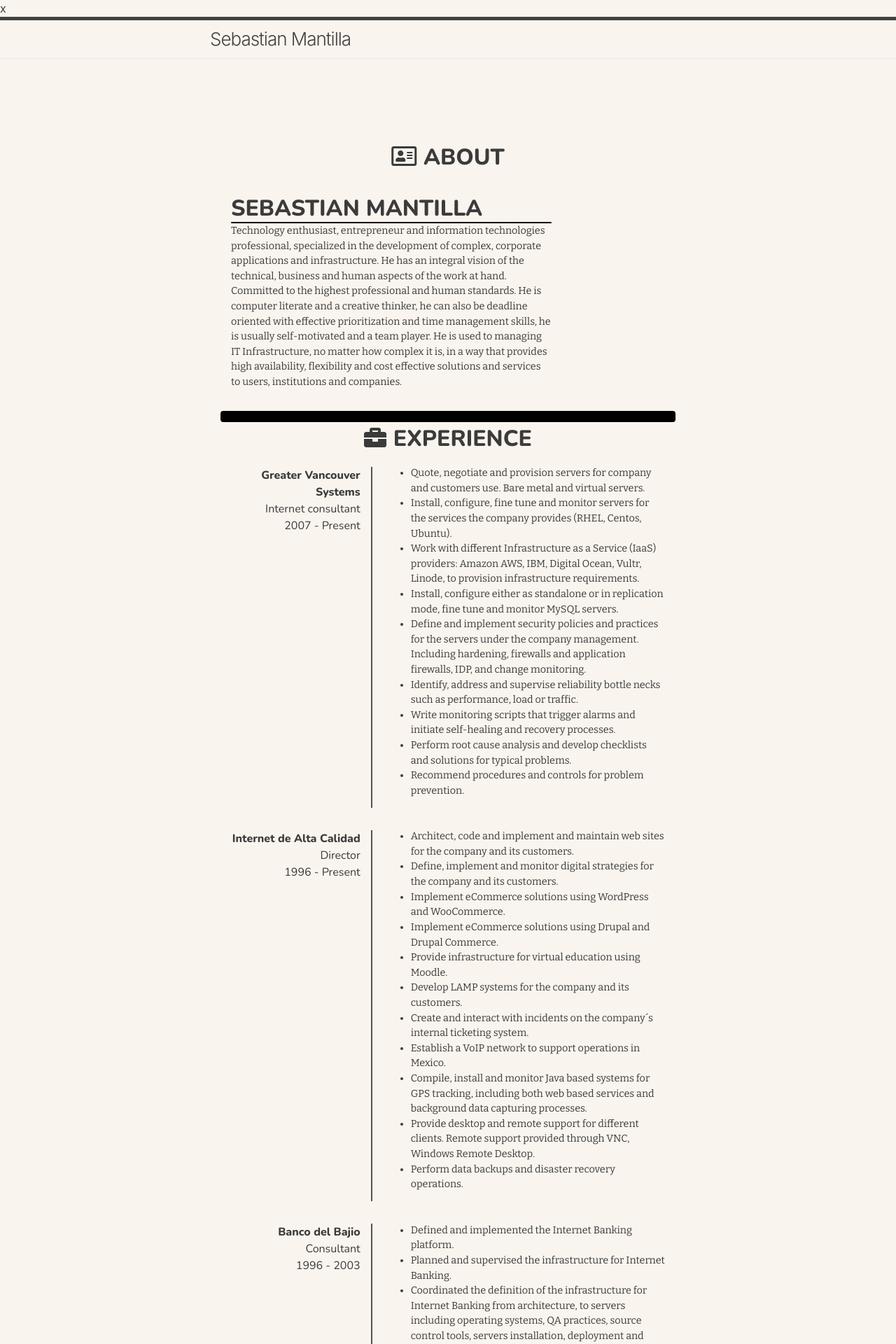
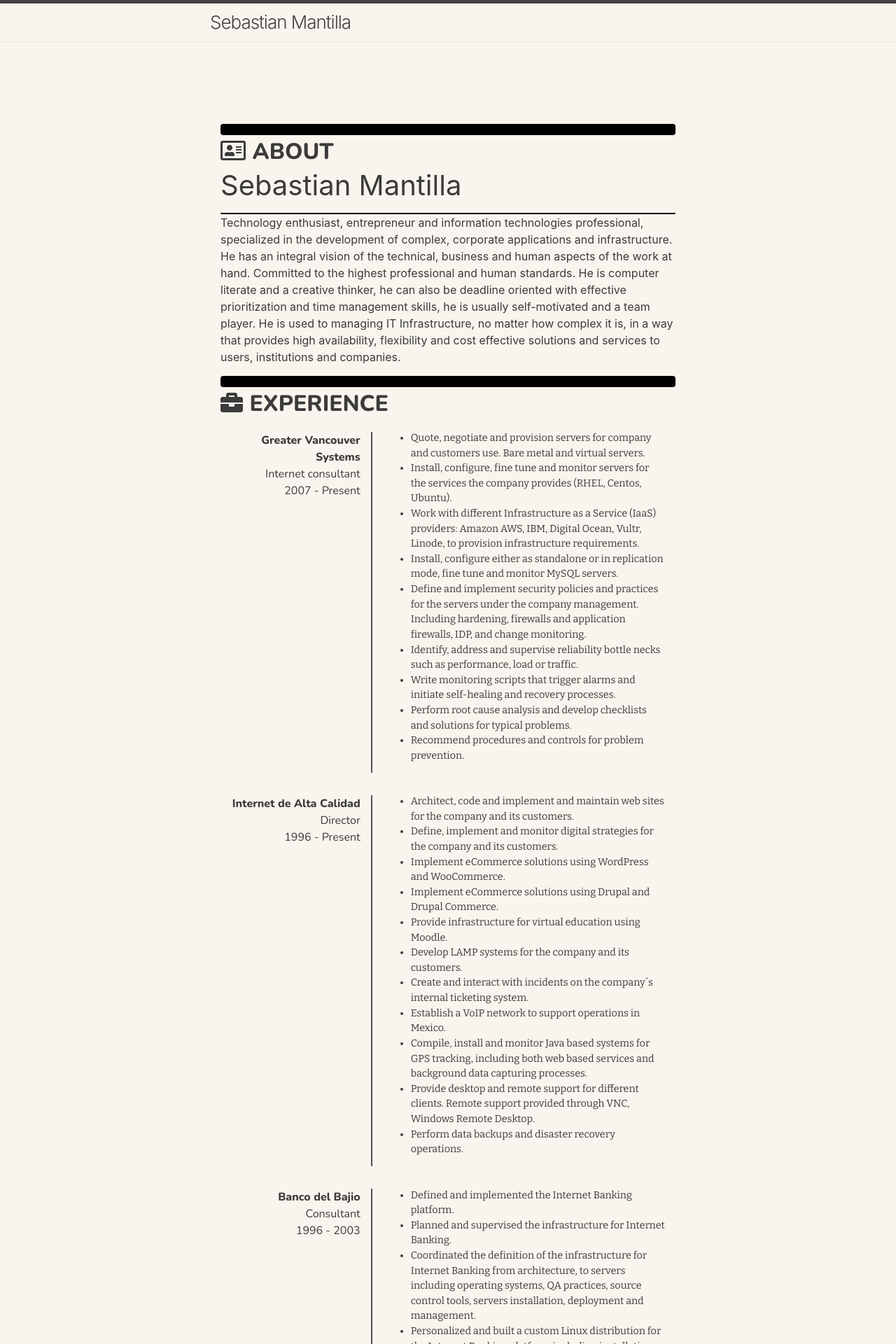
Before and after one commit to sebas/sebas.github.io, a Jekyll site: the page built from index.md, in a window 1280 px wide. Shown: the top 1920 px of the page at 70% size. Built offline with Jekyll 4.4.1, drawn with Linux system fonts in a browser that asks for light colours; nearby versions of some CDN libraries.

Commit message:
Updating, styling.

```diff
--- a/_includes/about.html
+++ b/_includes/about.html
@@ -1,11 +1,10 @@
 <a name="about"></a>
 <main class='site-about'>
   <article class='container'>
+    <hr class='section-divider'>
     <header class='section-header' id='about-header'>
       <i class="far fa-address-card"></i>About
     </header>
-    <div class='row'>
-      <div class='col-xl-9 col-lg-8 col-md-12 col-sm-12 col-12 profile'>
         <section class='bio'>
           <h1>{{ site.title }}</h1>
           <h2>{{ site.role }}</h2>
@@ -19,7 +18,5 @@
               provides high availability, flexibility and cost effective solutions and services to users,
               institutions and companies.</p>
         </section>
-      </div>
-    </div>
   </article>
 </main>
--- a/_includes/head.html
+++ b/_includes/head.html
@@ -13,5 +13,5 @@
   {%- feed_meta -%}
   {%- if jekyll.environment == 'production' and site.google_analytics -%}
     {%- include google-analytics.html -%}
-  {%- endif -%}x
+  {%- endif -%}
 </head>
--- a/_sass/_variables.scss
+++ b/_sass/_variables.scss
@@ -1,4 +1,3 @@
-
 @import url('https://fonts.googleapis.com/css?family=Nunito:400,800');
 $label-font: 'Nunito',
 sans-serif;
@@ -12,7 +11,7 @@
 
 %header-style {
   @extend %title-style;
-  text-align: center;
+  text-align: left;
 
   i {
     margin-right: 0.3em;
@@ -89,7 +88,7 @@
  * Do not modify these two selectors, please
  */
 
- html {
+html {
   box-sizing: border-box;
   background-color: $background-colour;
 }
```
Also changed, not shown: 1 other file.
